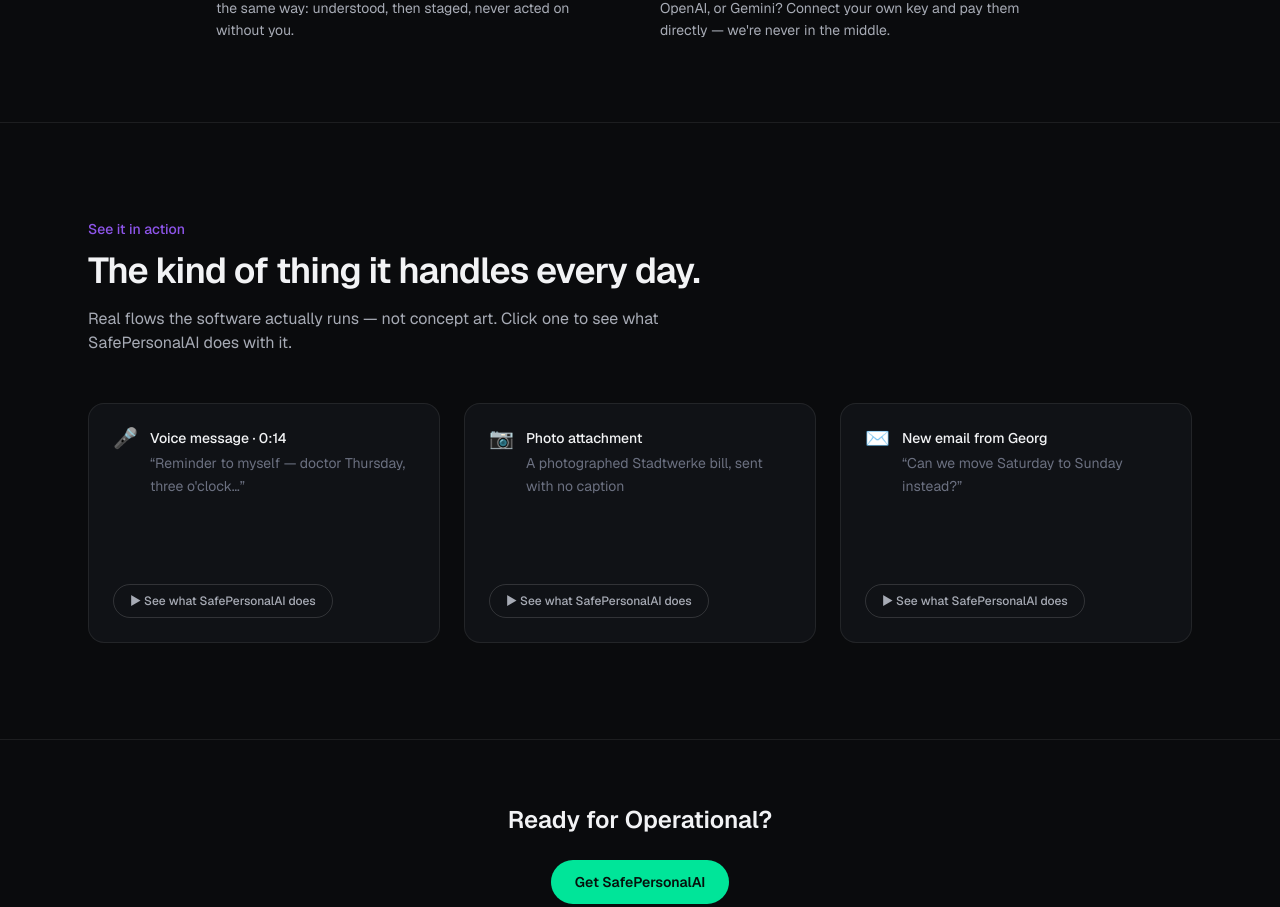
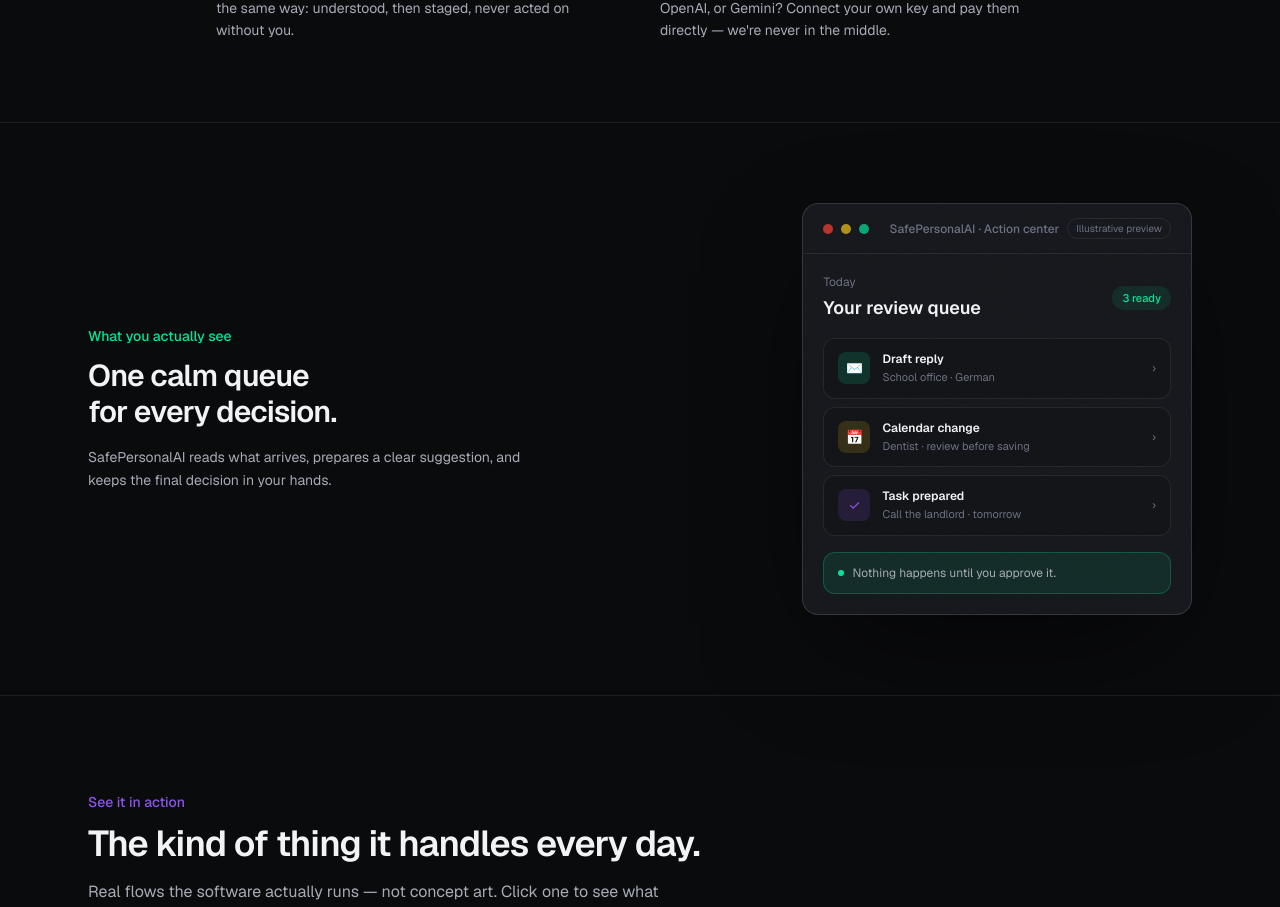
Before and after one commit to Krawatt-creator/safepersonalai-website, a Next.js app: page /modules/operational in a window 1280 px wide. Shown: the part 1400-2307 px from the top of the page. Built offline with nearby package versions, Linux system fonts and the light colour scheme.

Commit message:
Add operational website preview and cleaned logo

```diff
--- a/src/app/modules/operational/page.tsx
+++ b/src/app/modules/operational/page.tsx
@@ -1,6 +1,8 @@
 import type { Metadata } from "next";
 import ModulePageShell from "@/components/ModulePageShell";
 import UseCasesSection from "@/components/UseCasesSection";
+import OperationalPreviewPanel from "@/components/OperationalPreviewPanel";
+import Reveal from "@/components/Reveal";
 
 export const metadata: Metadata = {
   title: "Operational",
@@ -60,6 +62,22 @@
         },
       ]}
     >
+      <section className="border-t border-border py-20">
+        <div className="mx-auto grid max-w-6xl gap-12 px-6 lg:grid-cols-[1fr_1.05fr] lg:items-center">
+          <Reveal>
+            <p className="text-sm font-medium text-green">What you actually see</p>
+            <h2 className="mt-3 max-w-md text-2xl font-semibold tracking-tight text-balance text-text sm:text-3xl">
+              One calm queue for every decision.
+            </h2>
+            <p className="mt-4 max-w-md text-sm leading-relaxed text-text-secondary">
+              SafePersonalAI reads what arrives, prepares a clear suggestion, and keeps the final decision in your hands.
+            </p>
+          </Reveal>
+          <Reveal delay={100} className="lg:justify-self-end">
+            <OperationalPreviewPanel />
+          </Reveal>
+        </div>
+      </section>
       <UseCasesSection />
     </ModulePageShell>
   );
--- /dev/null
+++ b/src/components/OperationalPreviewPanel.tsx
@@ -0,0 +1,38 @@
+// Stylized preview of the Base/Operational action center. All values are
+// illustrative and intentionally labelled; this is a product explanation,
+// never a representation of a customer's data.
+const actions = [
+  { icon: "✉️", title: "Draft reply", detail: "School office · German", tone: "bg-green/15 text-green" },
+  { icon: "📅", title: "Calendar change", detail: "Dentist · review before saving", tone: "bg-amber/15 text-amber" },
+  { icon: "✓", title: "Task prepared", detail: "Call the landlord · tomorrow", tone: "bg-violet/15 text-violet" },
+];
+
+export default function OperationalPreviewPanel() {
+  return (
+    <div className="grain relative overflow-hidden rounded-2xl border border-border-strong bg-bg-card shadow-[0_40px_120px_-30px_rgba(0,0,0,0.7)]">
+      <div className="flex items-center gap-2 border-b border-border px-5 py-3.5">
+        <span className="h-2.5 w-2.5 rounded-full bg-red/70" />
+        <span className="h-2.5 w-2.5 rounded-full bg-amber/70" />
+        <span className="h-2.5 w-2.5 rounded-full bg-green/70" />
+        <span className="ml-3 text-xs font-medium text-text-tertiary">SafePersonalAI · Action center</span>
+        <span className="ml-auto rounded-full border border-border px-2 py-0.5 text-[10px] text-text-tertiary">Illustrative preview</span>
+      </div>
+      <div className="p-5">
+        <div className="flex items-center justify-between">
+          <div><p className="text-xs text-text-tertiary">Today</p><p className="mt-1 text-lg font-semibold text-text">Your review queue</p></div>
+          <span className="rounded-full bg-green/10 px-2.5 py-1 text-[11px] font-medium text-green">3 ready</span>
+        </div>
+        <div className="mt-4 space-y-2">
+          {actions.map((action) => (
+            <div key={action.title} className="flex items-center gap-3 rounded-xl border border-border bg-bg-raised px-3.5 py-3 transition hover:-translate-y-0.5 hover:border-border-strong">
+              <span className={`grid h-8 w-8 place-items-center rounded-lg text-sm ${action.tone}`} aria-hidden="true">{action.icon}</span>
+              <div className="min-w-0 flex-1"><p className="text-xs font-semibold text-text">{action.title}</p><p className="mt-0.5 truncate text-[11px] text-text-tertiary">{action.detail}</p></div>
+              <span className="text-xs text-text-tertiary">›</span>
+            </div>
+          ))}
+        </div>
+        <div className="mt-4 flex items-center gap-2 rounded-xl border border-green/25 bg-green/10 px-3.5 py-3"><span className="h-1.5 w-1.5 rounded-full bg-green" /><p className="text-xs text-text-secondary">Nothing happens until you approve it.</p></div>
+      </div>
+    </div>
+  );
+}
```
Also changed, not shown: public/logo.png.
